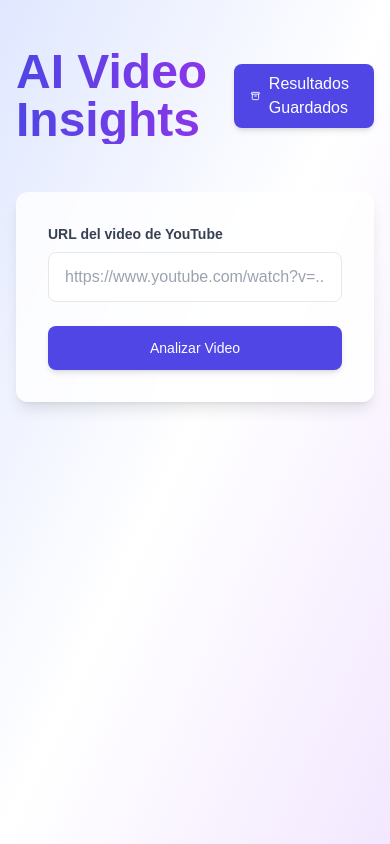
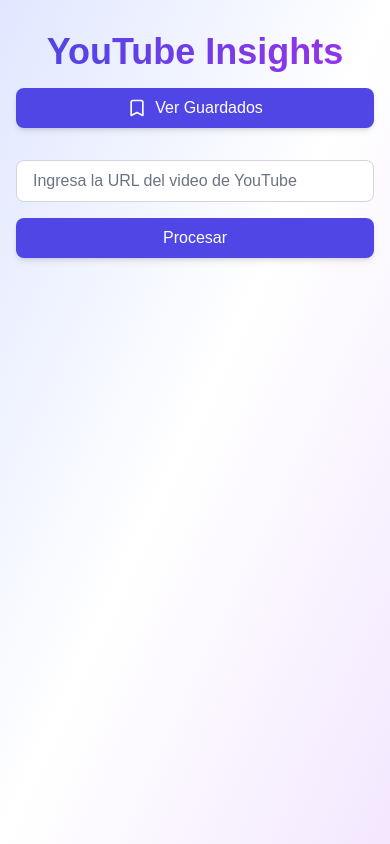
Before and after one commit to santmun/youtube, a Next.js app: page / in a window 390 px wide. Built offline with nearby package versions, Linux system fonts and the light colour scheme.

Commit message:
feat: optimize UI for mobile devices and improve error handling

```diff
--- a/app/page.tsx
+++ b/app/page.tsx
@@ -6,25 +6,28 @@ import Link from 'next/link'
 export default function Home() {
   return (
     <div className="min-h-screen bg-gradient-to-br from-indigo-100 via-white to-purple-100 dark:from-gray-900 dark:via-gray-800 dark:to-indigo-900">
-      <main className="container mx-auto px-4 py-12">
-        <div className="flex justify-between items-center mb-12">
-          <h1 className="text-5xl font-bold bg-clip-text text-transparent bg-gradient-to-r from-indigo-600 to-purple-600 dark:from-indigo-400 dark:to-purple-400">
-            AI Video Insights
+      <main className="min-h-screen bg-gradient-to-br from-indigo-100 via-white to-purple-100 dark:from-gray-900 dark:via-gray-800 dark:to-indigo-900">
+        <div className="container mx-auto px-4 py-8 md:py-12">
+          <div className="flex flex-col md:flex-row justify-between items-center mb-8 md:mb-12">
+            <h1 className="text-4xl md:text-5xl font-bold bg-clip-text text-transparent bg-gradient-to-r from-indigo-600 to-purple-600 dark:from-indigo-400 dark:to-purple-400 text-center md:text-left mb-4 md:mb-0">
+              YouTube Insights
             </h1>
             <Link
               href="/saved"
-            className="px-4 py-2 bg-indigo-600 hover:bg-indigo-700 dark:bg-indigo-500
-              dark:hover:bg-indigo-600 text-white rounded-lg shadow-md hover:shadow-lg
-              transition-all duration-200 transform hover:-translate-y-0.5 flex items-center gap-2"
+              className="px-4 py-2 bg-indigo-600 hover:bg-indigo-700 dark:bg-indigo-500 dark:hover:bg-indigo-600
+                text-white rounded-lg shadow-md hover:shadow-lg transition-all duration-200 transform
+                hover:-translate-y-0.5 flex items-center gap-2 w-full md:w-auto justify-center"
             >
               <svg className="w-5 h-5" fill="none" stroke="currentColor" viewBox="0 0 24 24">
-              <path strokeLinecap="round" strokeLinejoin="round" strokeWidth="2" d="M5 8h14M5 8a2 2 0 110-4h14a2 2 0 110 4M5 8v10a2 2 0 002 2h10a2 2 0 002-2V8m-9 4h4" />
+                <path strokeLinecap="round" strokeLinejoin="round" strokeWidth="2" d="M5 5a2 2 0 012-2h10a2 2 0 012 2v16l-7-3.5L5 21V5z" />
               </svg>
-            Resultados Guardados
+              Ver Guardados
             </Link>
           </div>
+
           <div className="max-w-7xl mx-auto">
             <YoutubeForm />
+          </div>
         </div>
       </main>
     </div>
--- a/components/youtube-form.tsx
+++ b/components/youtube-form.tsx
@@ -19,23 +19,27 @@ export function YoutubeForm() {
   const [transcript, setTranscript] = useState('')
   const [summary, setSummary] = useState<Summary | null>(null)
   const [step, setStep] = useState<'idle' | 'transcribing' | 'summarizing'>('idle')
+  const [saving, setSaving] = useState(false)
 
   const handleSubmit = async (e: React.FormEvent) => {
     e.preventDefault()
-    setLoading(true)
     setError('')
     setTranscript('')
     setSummary(null)
+
+    // Validar formato de URL de YouTube
+    const youtubeRegex = /^(https?:\/\/)?(www\.)?(youtube\.com|youtu\.be)\/.+/
+    if (!youtubeRegex.test(url)) {
+      setError('Por favor, ingresa una URL válida de YouTube')
+      return
+    }
+
+    try {
+      setLoading(true)
       setStep('transcribing')
 
-    try {
-      const youtubeRegex = /^(https?:\/\/)?(www\.)?(youtube\.com|youtu\.be)\/.+$/
-      if (!youtubeRegex.test(url)) {
-        throw new Error('Por favor ingresa una URL válida de YouTube')
-      }
-
       // Obtener transcripción
-      const transcriptResponse = await fetch('/api/transcribe', {
+      const transcribeResponse = await fetch('/api/transcribe', {
         method: 'POST',
         headers: {
           'Content-Type': 'application/json',
@@ -43,34 +47,39 @@ export function YoutubeForm() {
         body: JSON.stringify({ url }),
       })
 
-      if (!transcriptResponse.ok) {
-        const data = await transcriptResponse.json()
-        throw new Error(data.error || 'Error al transcribir el video')
+      if (!transcribeResponse.ok) {
+        const errorData = await transcribeResponse.json()
+        throw new Error(errorData.error || 'Error al obtener la transcripción')
       }
 
-      const transcriptData = await transcriptResponse.json()
-      setTranscript(transcriptData.content)
+      const transcribeData = await transcribeResponse.json()
+
+      if (!transcribeData.transcript) {
+        throw new Error('No se pudo obtener la transcripción del video')
+      }
+
+      setTranscript(transcribeData.transcript)
+      setStep('summarizing')
 
       // Generar resumen
-      setStep('summarizing')
       const summaryResponse = await fetch('/api/summarize', {
         method: 'POST',
         headers: {
           'Content-Type': 'application/json',
         },
-        body: JSON.stringify({ transcript: transcriptData.content }),
+        body: JSON.stringify({ transcript: transcribeData.transcript }),
       })
 
       if (!summaryResponse.ok) {
-        const data = await summaryResponse.json()
-        throw new Error(data.error || 'Error al generar el resumen')
+        const errorData = await summaryResponse.json()
+        throw new Error(errorData.error || 'Error al generar el resumen')
       }
 
       const summaryData = await summaryResponse.json()
       setSummary(summaryData)
-    } catch (err) {
-      console.error('Error:', err)
-      setError(err instanceof Error ? err.message : 'Ocurrió un error al procesar el video')
+    } catch (error: any) {
+      console.error('Error:', error)
+      setError(error.message || 'Ocurrió un error al procesar el video')
     } finally {
       setLoading(false)
       setStep('idle')
@@ -81,6 +90,7 @@ export function YoutubeForm() {
     if (!url || !transcript || !summary) return
 
     try {
+      setSaving(true)
       const response = await fetch('/api/save-result', {
         method: 'POST',
         headers: {
@@ -105,121 +115,112 @@ export function YoutubeForm() {
     } catch (error) {
       console.error('Error:', error)
       setError('Error al guardar el resultado')
+    } finally {
+      setSaving(false)
     }
   }
 
   return (
     <div className="space-y-8">
-      <div className="bg-white/80 dark:bg-gray-800/80 backdrop-blur-sm p-8 rounded-xl shadow-lg transition-all">
-        <form onSubmit={handleSubmit} className="space-y-6">
-          <div>
-            <label
-              htmlFor="youtube-url"
-              className="block text-sm font-semibold text-gray-700 dark:text-gray-200 mb-2"
-            >
-              URL del video de YouTube
-            </label>
-            <div className="relative">
+      <form onSubmit={handleSubmit} className="space-y-4">
+        <div className="flex flex-col md:flex-row gap-4">
           <input
-                id="youtube-url"
-                type="url"
+            type="text"
             value={url}
             onChange={(e) => setUrl(e.target.value)}
-                placeholder="https://www.youtube.com/watch?v=..."
-                className="w-full px-4 py-3 border border-gray-200 dark:border-gray-700 rounded-lg
-                  focus:ring-2 focus:ring-indigo-500 focus:border-indigo-500
-                  bg-white dark:bg-gray-700 text-gray-900 dark:text-white
-                  placeholder-gray-400 dark:placeholder-gray-500
-                  transition-all duration-200"
-                required
+            placeholder="Ingresa la URL del video de YouTube"
+            className="flex-1 px-4 py-2 rounded-lg border border-gray-300 dark:border-gray-600
+              bg-white dark:bg-gray-800 text-gray-900 dark:text-gray-100
+              focus:ring-2 focus:ring-indigo-500 focus:border-transparent
+              placeholder-gray-500 dark:placeholder-gray-400"
+          />
+          <button
+            type="submit"
             disabled={loading}
-              />
+            className="px-6 py-2 bg-indigo-600 hover:bg-indigo-700 dark:bg-indigo-500
+              dark:hover:bg-indigo-600 text-white rounded-lg shadow-md hover:shadow-lg
+              transition-all duration-200 transform hover:-translate-y-0.5
+              disabled:opacity-50 disabled:cursor-not-allowed
+              w-full md:w-auto"
+          >
+            {loading ? (
+              <div className="flex items-center justify-center gap-2">
+                <div className="w-5 h-5 border-t-2 border-b-2 border-white rounded-full animate-spin" />
+                {step === 'transcribing' ? 'Transcribiendo...' : 'Generando...'}
               </div>
+            ) : (
+              'Procesar'
+            )}
+          </button>
         </div>
+      </form>
 
       {error && (
-            <div className="p-4 bg-red-50 dark:bg-red-900/30 border border-red-200 dark:border-red-800
-              rounded-lg text-red-600 dark:text-red-400 text-sm animate-fadeIn">
+        <div className="p-4 bg-red-100 dark:bg-red-900/30 text-red-700 dark:text-red-300 rounded-lg">
           {error}
         </div>
       )}
 
+      {(transcript || summary) && (
+        <div className="grid grid-cols-1 md:grid-cols-2 gap-6">
+          {transcript && (
+            <div className="bg-white/80 dark:bg-gray-800/80 backdrop-blur-sm p-6 rounded-xl shadow-lg">
+              <h2 className="text-xl font-semibold text-gray-900 dark:text-gray-100 mb-4">
+                Transcripción
+              </h2>
+              <div className="prose dark:prose-invert max-w-none">
+                <p className="text-gray-700 dark:text-gray-300 whitespace-pre-wrap">
+                  {transcript}
+                </p>
+              </div>
+            </div>
+          )}
+
+          {summary && (
+            <div className="bg-white/80 dark:bg-gray-800/80 backdrop-blur-sm p-6 rounded-xl shadow-lg">
+              <div className="flex justify-between items-start mb-6">
+                <h2 className="text-xl font-semibold text-gray-900 dark:text-gray-100">
+                  Resumen
+                </h2>
                 <button
-            type="submit"
-            disabled={loading}
-            className={`w-full py-3 px-4 rounded-lg font-medium text-sm transition-all duration-200
-              ${loading
-                ? 'bg-indigo-400 dark:bg-indigo-600 cursor-not-allowed'
-                : 'bg-indigo-600 hover:bg-indigo-700 dark:bg-indigo-500 dark:hover:bg-indigo-600 transform hover:-translate-y-0.5'
-              } text-white shadow-md hover:shadow-lg`}
+                  onClick={handleSave}
+                  disabled={saving}
+                  className="px-4 py-2 bg-green-600 hover:bg-green-700 dark:bg-green-500
+                    dark:hover:bg-green-600 text-white rounded-lg shadow-md hover:shadow-lg
+                    transition-all duration-200 transform hover:-translate-y-0.5
+                    disabled:opacity-50 disabled:cursor-not-allowed
+                    text-sm flex items-center gap-2"
                 >
-            {loading ? (
-              <div className="flex items-center justify-center gap-2">
-                <svg className="animate-spin h-5 w-5 text-white" xmlns="http://www.w3.org/2000/svg" fill="none" viewBox="0 0 24 24">
-                  <circle className="opacity-25" cx="12" cy="12" r="10" stroke="currentColor" strokeWidth="4"></circle>
-                  <path className="opacity-75" fill="currentColor" d="M4 12a8 8 0 018-8V0C5.373 0 0 5.373 0 12h4zm2 5.291A7.962 7.962 0 014 12H0c0 3.042 1.135 5.824 3 7.938l3-2.647z"></path>
-                </svg>
-                <span>{step === 'transcribing' ? 'Transcribiendo...' : 'Generando resumen...'}</span>
+                  {saving ? (
+                    <div className="flex items-center gap-2">
+                      <div className="w-4 h-4 border-t-2 border-b-2 border-white rounded-full animate-spin" />
+                      Guardando...
                     </div>
                   ) : (
-              'Analizar Video'
+                    <>
+                      <svg className="w-4 h-4" fill="none" stroke="currentColor" viewBox="0 0 24 24">
+                        <path strokeLinecap="round" strokeLinejoin="round" strokeWidth="2" d="M5 13l4 4L19 7" />
+                      </svg>
+                      Guardar Resultado
+                    </>
                   )}
                 </button>
-        </form>
               </div>
 
-      {(transcript || summary) && (
-        <div className="grid grid-cols-1 lg:grid-cols-2 gap-8 animate-fadeIn">
-          {/* Columna de Transcripción */}
-          <div className="bg-white/80 dark:bg-gray-800/80 backdrop-blur-sm p-8 rounded-xl shadow-lg">
-            <h2 className="text-xl font-semibold text-gray-900 dark:text-white mb-6 flex items-center gap-2">
-              <svg className="w-5 h-5 text-indigo-500" fill="none" stroke="currentColor" viewBox="0 0 24 24">
-                <path strokeLinecap="round" strokeLinejoin="round" strokeWidth="2" d="M9 12h6m-6 4h6m2 5H7a2 2 0 01-2-2V5a2 2 0 012-2h5.586a1 1 0 01.707.293l5.414 5.414a1 1 0 01.293.707V19a2 2 0 01-2 2z" />
-              </svg>
-              Transcripción
-            </h2>
-            <div className="bg-gray-50 dark:bg-gray-700/50 p-6 rounded-lg
-              border border-gray-100 dark:border-gray-700
-              text-gray-700 dark:text-gray-200
-              max-h-[600px] overflow-y-auto custom-scrollbar">
-              {transcript}
+              <div className="space-y-6">
+                <div>
+                  <h3 className="text-lg font-semibold text-gray-800 dark:text-gray-200 mb-3">
+                    Resumen General
+                  </h3>
+                  <div className="bg-gray-50 dark:bg-gray-700/50 p-4 rounded-lg">
+                    <p className="text-gray-700 dark:text-gray-300">
+                      {summary.summary}
+                    </p>
                   </div>
                 </div>
 
-          {/* Columna de Resumen */}
-          {summary && (
-            <div className="bg-white/80 dark:bg-gray-800/80 backdrop-blur-sm p-8 rounded-xl shadow-lg">
-              <h2 className="text-xl font-semibold text-gray-900 dark:text-white mb-6 flex items-center gap-2">
-                <svg className="w-5 h-5 text-purple-500" fill="none" stroke="currentColor" viewBox="0 0 24 24">
-                  <path strokeLinecap="round" strokeLinejoin="round" strokeWidth="2" d="M13 10V3L4 14h7v7l9-11h-7z" />
-                </svg>
-                Resumen del Video
-              </h2>
-
-              <div className="space-y-6">
-                <div className="bg-gray-50 dark:bg-gray-700/50 p-6 rounded-lg border border-gray-100 dark:border-gray-700">
-                  <p className="text-gray-700 dark:text-gray-200">{summary.summary}</p>
-                </div>
-
-                <div className="flex justify-end">
-                  <button
-                    onClick={handleSave}
-                    className="px-4 py-2 bg-green-600 hover:bg-green-700 dark:bg-green-500
-                      dark:hover:bg-green-600 text-white rounded-lg shadow-md hover:shadow-lg
-                      transition-all duration-200 transform hover:-translate-y-0.5 flex items-center gap-2"
-                  >
-                    <svg className="w-5 h-5" fill="none" stroke="currentColor" viewBox="0 0 24 24">
-                      <path strokeLinecap="round" strokeLinejoin="round" strokeWidth="2" d="M8 7H5a2 2 0 00-2 2v9a2 2 0 002 2h14a2 2 0 002-2V9a2 2 0 00-2-2h-3m-1 4l-3 3m0 0l-3-3m3 3V4" />
-                    </svg>
-                    Guardar Resultado
-                  </button>
-                </div>
-
                 <div>
-                  <h3 className="text-lg font-semibold text-gray-800 dark:text-gray-200 mb-3 flex items-center gap-2">
-                    <svg className="w-4 h-4 text-indigo-500" fill="none" stroke="currentColor" viewBox="0 0 24 24">
-                      <path strokeLinecap="round" strokeLinejoin="round" strokeWidth="2" d="M5 13l4 4L19 7" />
-                    </svg>
+                  <h3 className="text-lg font-semibold text-gray-800 dark:text-gray-200 mb-3">
                     Puntos Clave
                   </h3>
                   <ul className="list-none space-y-2">
@@ -233,30 +234,15 @@ export function YoutubeForm() {
                 </div>
 
                 <div>
-                  <h3 className="text-lg font-semibold text-gray-800 dark:text-gray-200 mb-3 flex items-center gap-2">
-                    <svg className="w-4 h-4 text-purple-500" fill="none" stroke="currentColor" viewBox="0 0 24 24">
-                      <path strokeLinecap="round" strokeLinejoin="round" strokeWidth="2" d="M4 6h16M4 12h16m-7 6h7" />
-                    </svg>
-                    Secciones
+                  <h3 className="text-lg font-semibold text-gray-800 dark:text-gray-200 mb-3">
+                    Temas
                   </h3>
-                  <div className="space-y-4">
-                    {summary.sections.map((section, index) => (
-                      <div key={index} className="bg-white dark:bg-gray-800 p-4 rounded-lg border border-gray-200 dark:border-gray-700">
-                        <h4 className="font-semibold text-gray-900 dark:text-white mb-2">{section.title}</h4>
-                        <p className="text-gray-700 dark:text-gray-300">{section.content}</p>
-                      </div>
-                    ))}
-                  </div>
-                </div>
-
-                <div>
-                  <h3 className="text-lg font-semibold text-gray-800 dark:text-gray-200 mb-3">Temas</h3>
                   <div className="flex flex-wrap gap-2">
                     {summary.topics.map((topic, index) => (
                       <span
                         key={index}
-                        className="px-3 py-1 bg-indigo-100 dark:bg-indigo-900/30 text-indigo-700 dark:text-indigo-300
-                          rounded-full text-sm font-medium"
+                        className="px-3 py-1 bg-indigo-100 dark:bg-indigo-900/30
+                          text-indigo-700 dark:text-indigo-300 rounded-full text-sm"
                       >
                         {topic}
                       </span>
```
Also changed, not shown: app/api/transcribe/route.ts (+51 -27 lines), app/saved/page.tsx (+14 -13 lines). Lines whose indentation alone changed are shown as unchanged.
